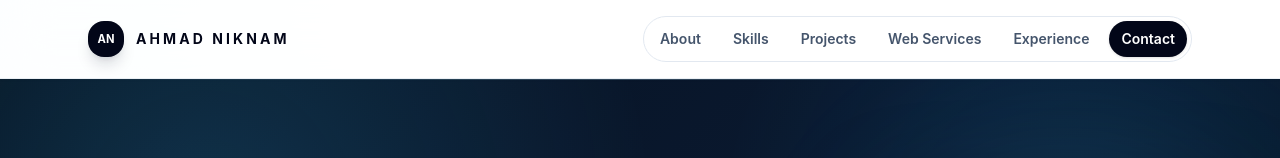
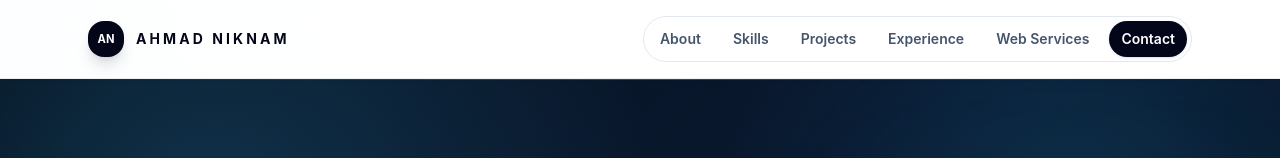
Before and after one commit to AhmadNiknam/ahmad-portfolio-website, a Next.js app: page / in a window 1280 px wide. Shown: the top 158 px of the page. Built offline with nearby package versions, Linux system fonts and the light colour scheme.

Commit message:
refactor: restore Web Services section in navigation and main page layout for improved accessibility. Updated portfolio-data to include Web Services link, ensuring consistent navigation across the application.

```diff
--- a/app/page.tsx
+++ b/app/page.tsx
@@ -19,10 +19,10 @@ export default function Home() {
         <About />
         <Skills />
         <Projects />
-        <WebDesignServices />
         <Experience />
         <Certifications />
         <Resume />
+        <WebDesignServices />
         <Contact />
       </main>
       <Footer />
--- a/lib/portfolio-data.ts
+++ b/lib/portfolio-data.ts
@@ -2,8 +2,8 @@ export const navItems = [
   { label: "About", href: "#about" },
   { label: "Skills", href: "#skills" },
   { label: "Projects", href: "#projects" },
+  { label: "Experience", href: "#experience" },
   { label: "Web Services", href: "#web-services" },
-  { label: "Experience", href: "#experience" },
   { label: "Contact", href: "#contact" }
 ];
 
```
